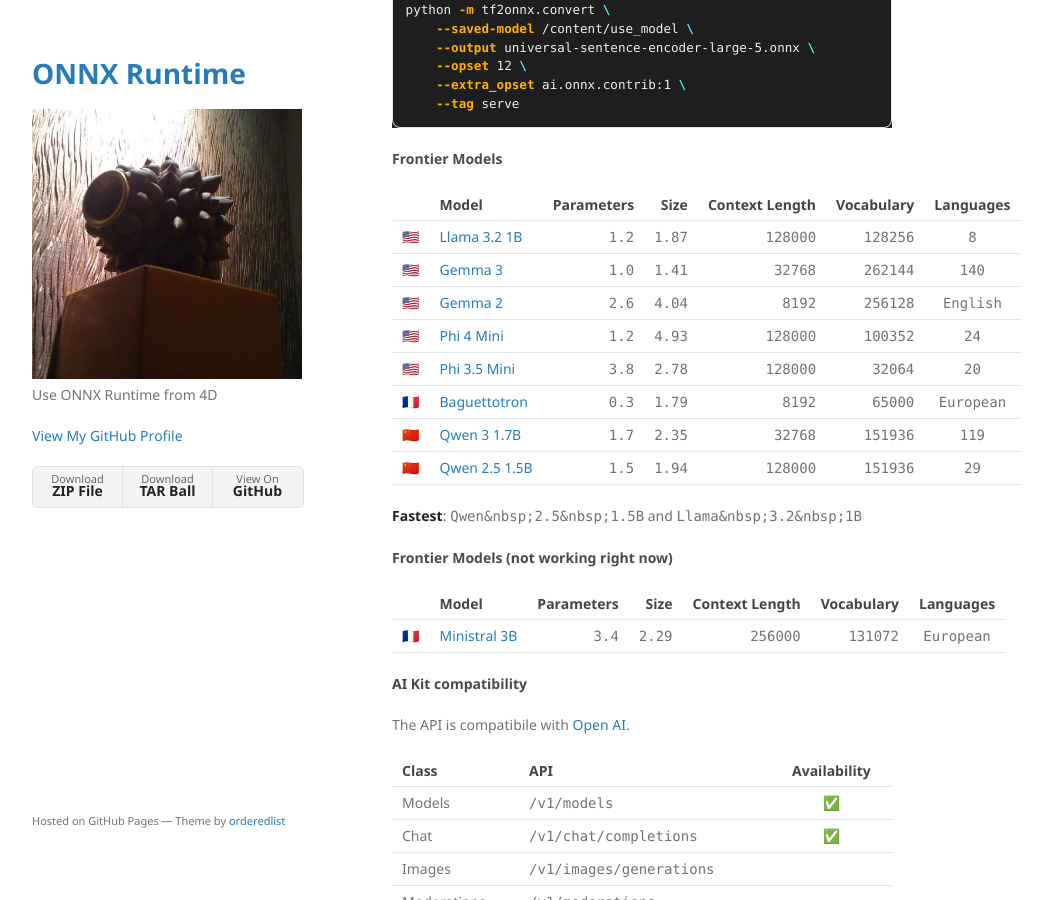
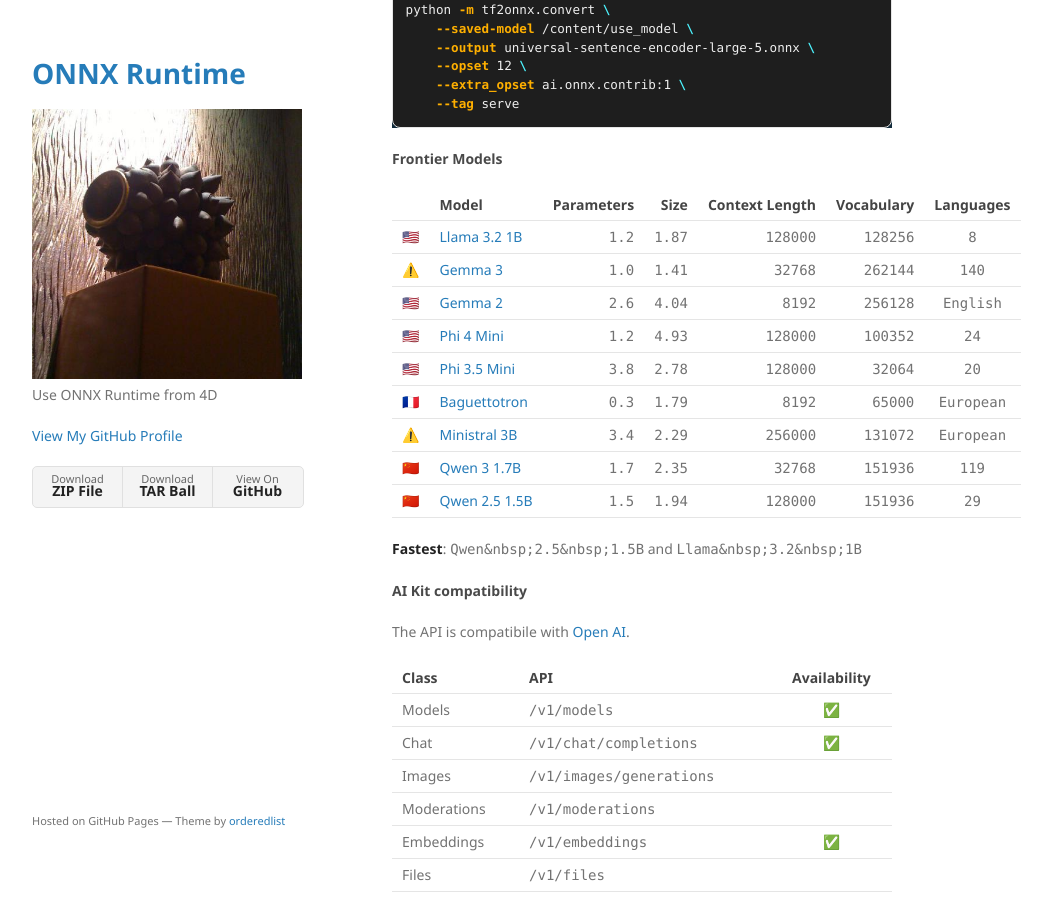
Before and after one commit to miyako/onnx-genai, a Jekyll site: the page built from index.md, in a window 1280 px wide and 900 px high, scrolled down 4312 px. Shown: the whole window, without its empty margins (178-1219 px from the left). Built offline with Jekyll 4.4.1, drawn with Linux system fonts in a browser that asks for light colours.

Commit message:
Update index.md

```diff
--- a/index.md
+++ b/index.md
@@ -225,21 +225,16 @@
 ||Model|Parameters|Size|Context&nbsp;Length|Vocabulary|Languages|
 |-|-|-:|-:|-:|-:|:-:|
 |🇺🇸|[Llama&nbsp;3.2&nbsp;1B](https://huggingface.co/keisuke-miyako/Llama-3.2-1B-Instruct-onnx-int4-cpu)|`1.2`|`1.87`|`128000`|`128256`|`8`
-|🇺🇸|[Gemma&nbsp;3](https://huggingface.co/onnx-community/gemma-3-1b-it-ONNX)|`1.0`|`1.41`|`32768`|`262144`|`140`|
+|⚠️|[Gemma&nbsp;3](https://huggingface.co/onnx-community/gemma-3-1b-it-ONNX)|`1.0`|`1.41`|`32768`|`262144`|`140`|
 |🇺🇸|[Gemma&nbsp;2](https://huggingface.co/keisuke-miyako/gemma-2-2b-it-onnx-int4-cpu)|`2.6`|`4.04`|`8192`|`256128`|`English`|
 |🇺🇸|[Phi&nbsp;4&nbsp;Mini](https://huggingface.co/microsoft/Phi-4-mini-instruct-onnx)|`1.2`|`4.93`|`128000`|`100352`|`24`|
 |🇺🇸|[Phi&nbsp;3.5&nbsp;Mini](https://huggingface.co/microsoft/Phi-3.5-mini-instruct-onnx)|`3.8`|`2.78`|`128000`|`32064`|`20`|
 |🇫🇷|[Baguettotron](https://huggingface.co/keisuke-miyako/Baguettotron-onnx-int4-cpu)|`0.3`|`1.79`|`8192`|`65000`|`European`
+|⚠️|[Ministral&nbsp;3B](https://huggingface.co/mistralai/Ministral-3-3B-Instruct-2512-ONNX)|`3.4`|`2.29`|`256000`|`131072`|`European`
 |🇨🇳|[Qwen&nbsp;3&nbsp;1.7B](https://huggingface.co/keisuke-miyako/Qwen3-1.7B-onnx-int4-cpu)|`1.7`|`2.35`|`32768`|`151936`|`119`|
 |🇨🇳|[Qwen&nbsp;2.5&nbsp;1.5B](https://huggingface.co/keisuke-miyako/Qwen2.5-1.5B-onnx-int4-cpu)|`1.5`|`1.94`|`128000`|`151936`|`29`|
 
 **Fastest**: `Qwen&nbsp;2.5&nbsp;1.5B` and `Llama&nbsp;3.2&nbsp;1B`
-
-#### Frontier Models (not working right now)
-
-||Model|Parameters|Size|Context&nbsp;Length|Vocabulary|Languages|
-|-|-|-:|-:|-:|-:|:-:|
-|🇫🇷|[Ministral&nbsp;3B](https://huggingface.co/mistralai/Ministral-3-3B-Instruct-2512-ONNX)|`3.4`|`2.29`|`256000`|`131072`|`European`
 
 #### AI Kit compatibility
 
```
